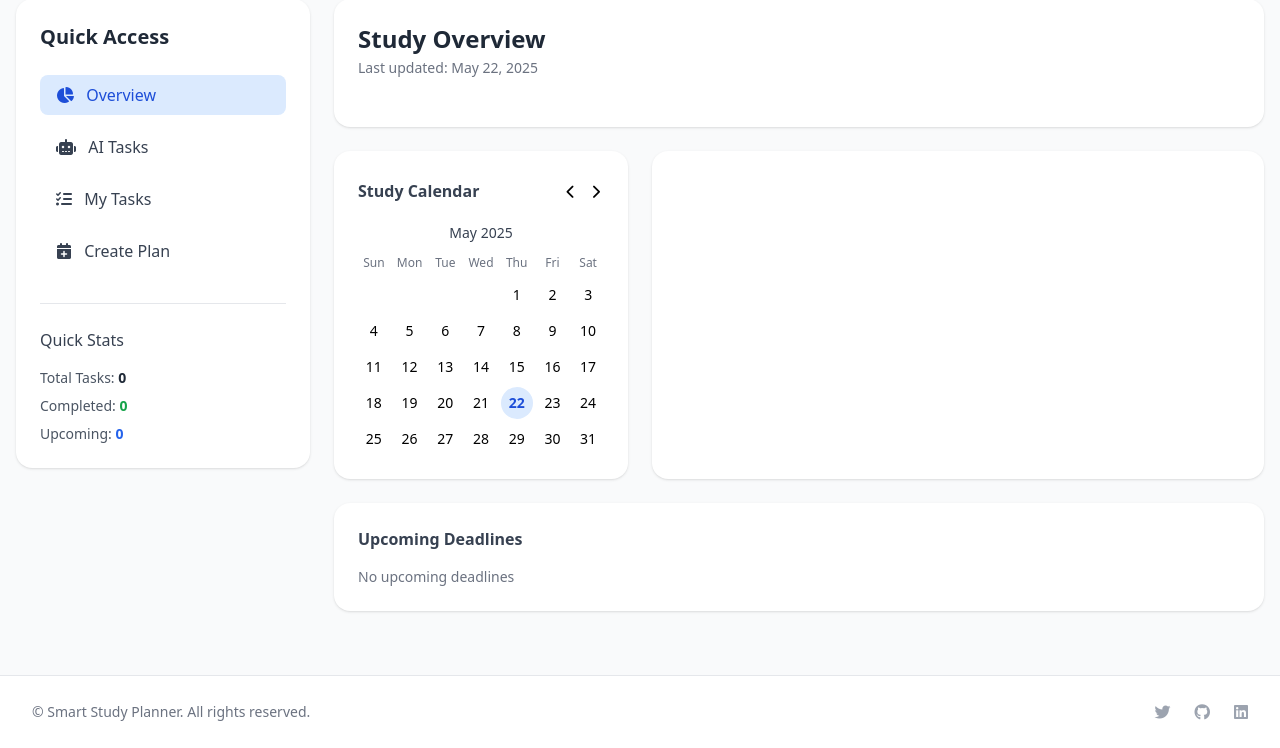
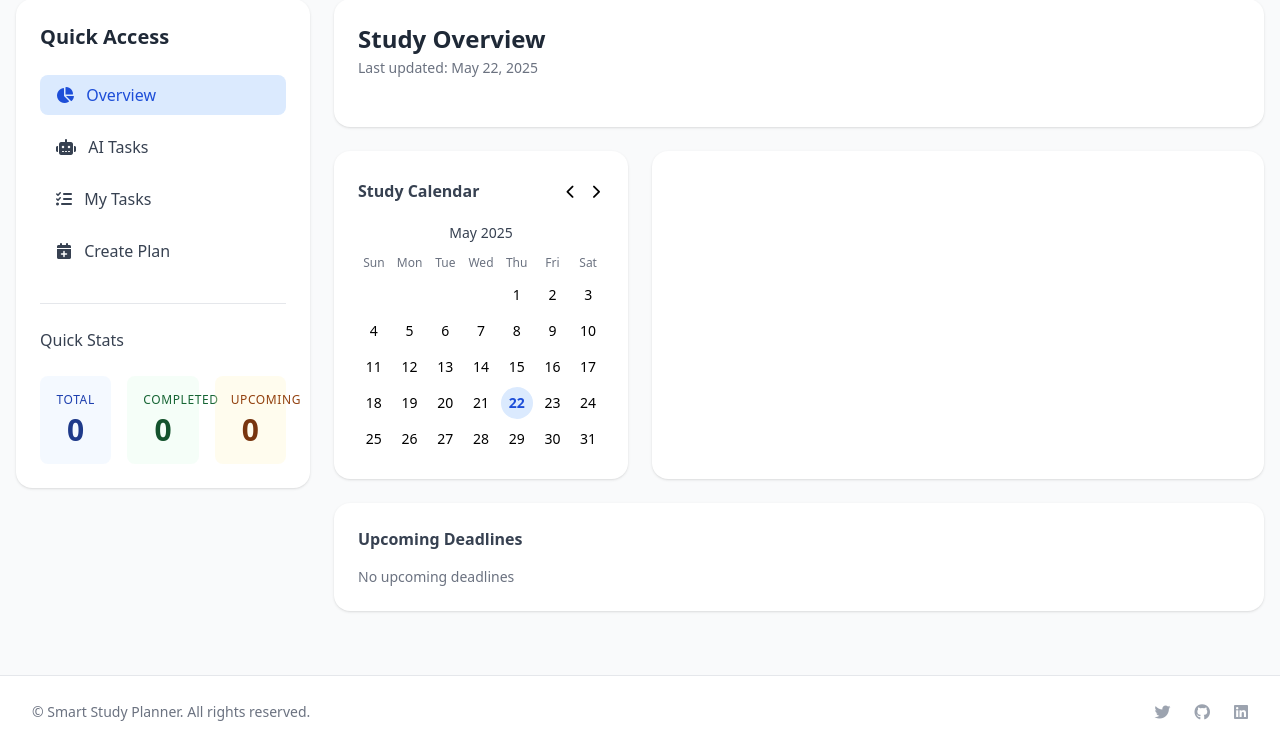
Before and after one commit to ISannan-Ahmad/Smart-Study-Planner, a Flask app: page /dashboard in a window 1280 px wide. Shown: the part 97-845 px from the top of the page. Run offline with Flask 3, Linux system fonts and the light colour scheme; the visitor is signed in with stand-in values (Sample User, id 1); data that the repository does not hold is empty; some libraries are stand-ins or nearby versions.

Commit message:
project completed

```diff
--- a/app/ai.py
+++ b/app/ai.py
@@ -42,7 +42,7 @@ Here are the subjects and topics:
                 Return ONLY a valid JSON array as e xplained above. Do not return day_1, day_2, etc.
                 Return all the tasks from today to the exam date of each subject so that each topic and subject is covered.
                 If there is time left until the exam date and the subject is complete, add revisions instead of new study.
-                Also add at least one revision for each subject one day before its exam.
+                Also add at least one revision for each subject one day before its exam. Make sure that the tasks date that you assign are from today's date for example today is 2025-5-21 and if i create a task today so the task should start from 2025-5-21 to the date of exam for example exam is on 2025-5-29 so you should manage all the tasks between these dates
 
                 Here's an example of how you should format the response:
 
--- a/app/routes.py
+++ b/app/routes.py
@@ -61,14 +61,15 @@ def dashboard():
 
     # (Optional) calculate upcoming_deadlines and pass it too
     upcoming_deadlines = []
-    if study_plans:
-        for subject in study_plans.subjects:
-            days_left = (subject.exam_date - now.date()).days
-            if days_left >= 0:  # Only include future deadlines
+    if active_plan:
+        for subject in active_plan.subjects:
+            days_left = (subject.exam_date - datetime.now().date()).days
+            if days_left >= 0:
                 upcoming_deadlines.append({
                     'subject': subject,
                     'days_left': days_left
                 })
+
 
     # Sort by days left (nearest first)
     upcoming_deadlines.sort(key=lambda x: x['days_left'])
--- a/app/templates/dashboard.html
+++ b/app/templates/dashboard.html
@@ -23,12 +23,28 @@
         </a>
       </nav>
       <div class="mt-8 border-t pt-6">
-        <h3 class="text-md font-medium text-gray-700 mb-4">Quick Stats</h3>
-        <ul class="space-y-2 text-sm text-gray-600">
-          <li>Total Tasks: <span class="font-semibold text-gray-800">{{ stats.total_tasks }}</span></li>
-          <li>Completed: <span class="font-semibold text-green-600">{{ stats.completed_ai_tasks + stats.completed_personal_tasks }}</span></li>
-          <li>Upcoming: <span class="font-semibold text-blue-600">{{ stats.total_ai_tasks + stats.total_personal_tasks - (stats.completed_ai_tasks + stats.completed_personal_tasks) }}</span></li>
-        </ul>
+        <h3 class="text-md font-medium text-gray-700 mb-6">Quick Stats</h3>
+        <div class="grid grid-cols-3 gap-4">
+  <!-- Total Tasks -->
+  <div class="bg-blue-100/30 p-4 rounded-lg text-center">
+    <div class="text-blue-800 text-xs uppercase tracking-wider mb-1">Total</div>
+    <div class="text-3xl font-bold text-blue-900">{{ stats.total_tasks }}</div>
+  </div>
+
+  <!-- Completed Tasks -->
+  <div class="bg-green-100/30 p-4 rounded-lg text-center">
+    <div class="text-green-800 text-xs uppercase tracking-wider mb-1">Completed</div>
+    <div class="text-3xl font-bold text-green-900">{{ stats.completed_ai_tasks + stats.completed_personal_tasks }}</div>
+  </div>
+
+  <!-- Upcoming Tasks -->
+  <div class="bg-amber-100/30 p-4 rounded-lg text-center">
+    <div class="text-amber-800 text-xs uppercase tracking-wider mb-1">Upcoming</div>
+    <div class="text-3xl font-bold text-amber-900">
+      {{ stats.total_ai_tasks + stats.total_personal_tasks - (stats.completed_ai_tasks + stats.completed_personal_tasks) }}
+    </div>
+  </div>
+</div>
       </div>
     </div>
   </aside>
@@ -107,7 +123,7 @@
       {% if upcoming_deadlines %}
         <div class="grid grid-cols-1 md:grid-cols-2 gap-4">
           {% for deadline in upcoming_deadlines %}
-        {% set days_left = (deadline.subject.exam_date - now).days %}
+          {% set days_left = (deadline.subject.exam_date - now.date()).days %}
           <div class="p-4 border rounded-lg flex items-start {% if days_left <= 3 %}bg-red-50 border-red-200{% else %}bg-gray-50{% endif %}">
             <div class="mr-4 p-2 rounded-lg {% if days_left <= 3 %}bg-red-100 text-red-600{% else %}bg-blue-100 text-blue-600{% endif %}">
               <i class="fas fa-calendar-day"></i>
@@ -133,6 +149,7 @@
         {% else %}
         <p class="text-sm text-gray-500">No upcoming deadlines</p>
       {% endif %}
+
     </div>
   </main>
 </div>
@@ -172,8 +189,8 @@ document.addEventListener('DOMContentLoaded', function() {
     const deadlines = [
     {% for deadline in upcoming_deadlines %}
     {
-            date: new Date('{{ deadline.subject.exam_date.strftime("%Y-%m-%d") }}'),
-            subject: '{{ deadline.subject.name }}'
+      date: new Date("{{ deadline.subject.exam_date.isoformat() }}"),
+      subject: {{ deadline.subject.name | tojson }}
     }{% if not loop.last %},{% endif %}
     {% endfor %}
   ];
```
Also changed, not shown: app/SQL/sql_metarialized_views.sql (renamed from app/sql_metarialized_views.sql), app/SQL/sql_simple_views.sql (renamed from app/sql_simple_views.sql), app/SQL/sql_stored_procedures.sql (renamed from app/sql_stored_procedures.sql), app/SQL/sql_triggers.sql (renamed from app/sql_triggers.sql). Lines whose indentation alone changed are shown as unchanged.
